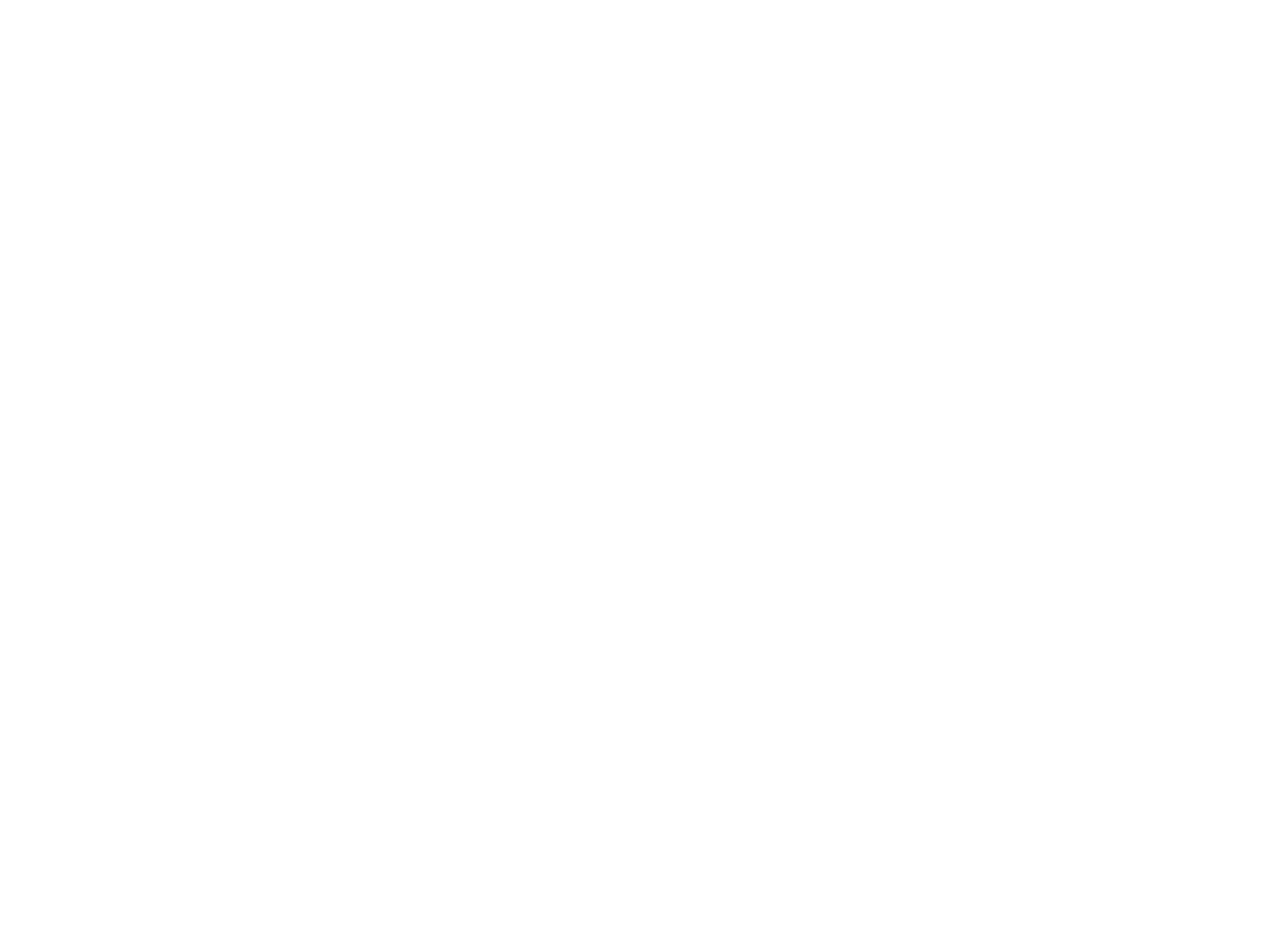
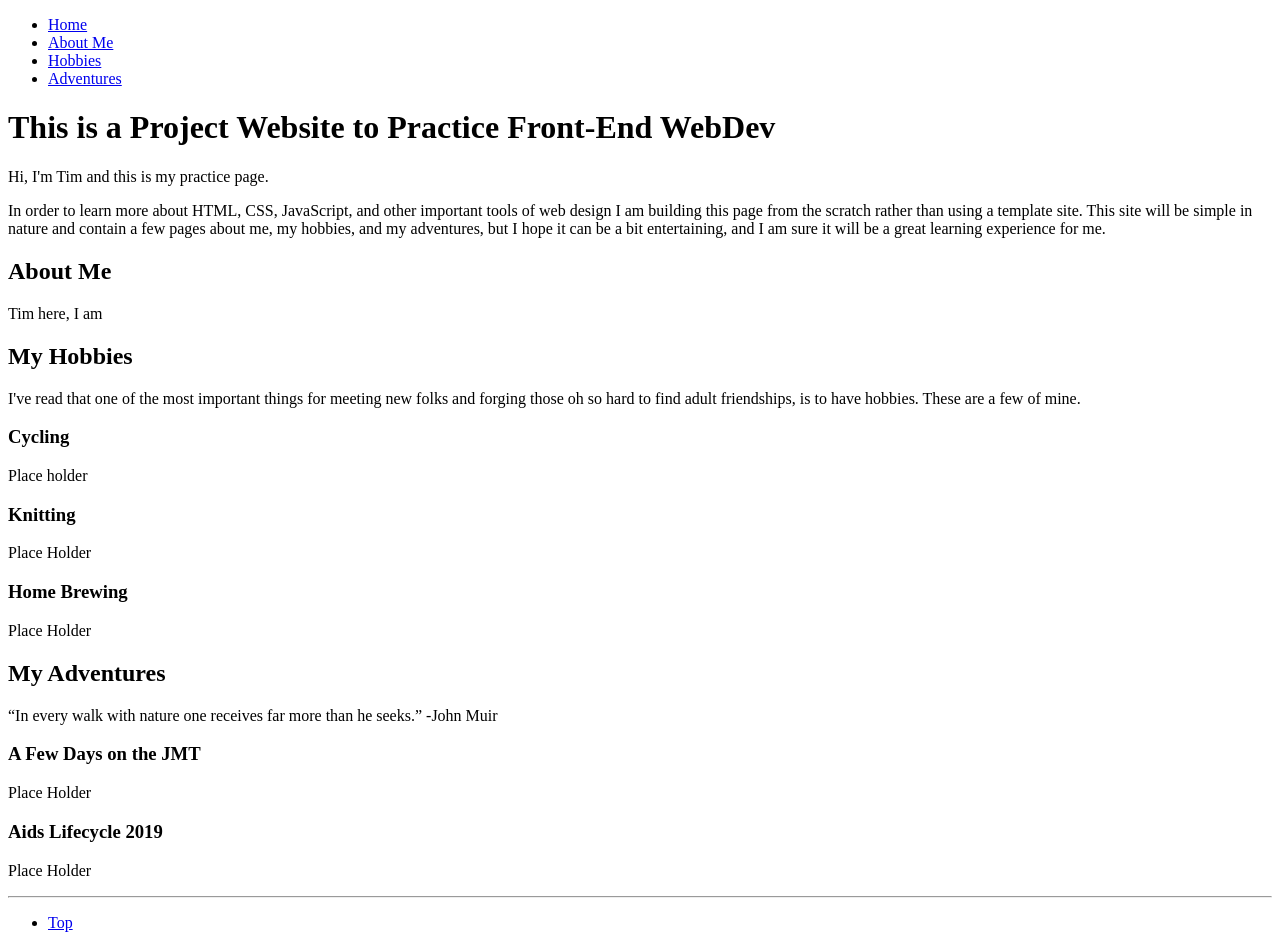
Before and after one commit to TMcMac/FrontEndPractice, a plain HTML site: page index.html in a window 1280 px wide. Before the commit the page ends 800 px from the top, so only its background shows below. Drawn offline with Linux system fonts and the light colour scheme.

Commit message:
First push of code and images for a basic website to learn WebDev
This is just the basic HTML structure and a few images in the folder img to be used as I practice what I have learned so far

```diff
--- a/index.html
+++ b/index.html
@@ -1,11 +1,65 @@
 <!DOCTYPE html>
 <html>
-<head>
-	<title>Tim McMacken</title>
-</head>
-<body>
-	<header></header>
-	<main></main>
-	<footer></footer>
-</body>
+	<head>
+		<title>Practice Website</title>
+	</head>
+
+	<body>
+		<header>
+			<nav>
+				<ul>
+					<li><a href="#top">Home</a></li>
+					<li><a href="#about">About Me</a></li>
+					<li><a href="#hobbies">Hobbies</a></li>
+					<li><a href="#adventures">Adventures</a></li>
+				</ul>
+			</nav>
+		</header>
+
+		<main>
+			<h1>This is a Project Website to Practice Front-End WebDev</h1>
+
+			<p>Hi, I'm Tim and this is my practice page.</p>
+
+			<p> In order to learn more about HTML, CSS, JavaScript, and other important tools of web design I am building this page from the scratch rather than using a template site. This site will be simple in nature and contain a few pages about me, my hobbies, and my adventures, but I hope it can be a bit entertaining, and I am sure it will be a great learning experience for me.</p>
+		</main>
+
+		<article id="about">
+			<h2>About Me</h2>
+			<p>Tim here, I am </p>
+		</article>
+
+		<article id="hobbies">
+			<h2>My Hobbies</h2>
+			<p>I've read that one of the most important things for meeting new folks and forging those oh so hard to find adult friendships, is to have hobbies. These are a few of mine.</p>
+
+			<h3>Cycling</h3>
+			<p>Place holder</p>
+
+			<h3>Knitting</h3>
+			<p>Place Holder</p>
+
+			<h3>Home Brewing</h3>
+			<p>Place Holder</p>
+		</article>
+
+		<article id="adventures">
+			<h2>My Adventures</h2>
+			<p><q>In every walk with nature one receives far more than he seeks.</q> -John Muir</p>
+
+			<h3>A Few Days on the JMT</h3>
+			<p>Place Holder</p>
+
+			<h3>Aids Lifecycle 2019</h3>
+			<p>Place Holder</p>
+		</article>
+		<hr>
+		<footer>
+			<nav>
+				<ul>
+					<li><a href="#top">Top</a></li>
+				</ul>
+			</nav>
+		</footer>
+	</body>
 </html>
```
Also changed, not shown: img/Bike CA.jpg (added), img/JMT Path.png (added), img/Profile BW.jpg (added), img/SF to LA.jpg (added), img/Smoke Brewday.jpg (added), img/knit.jpg (added), 5 other files.
